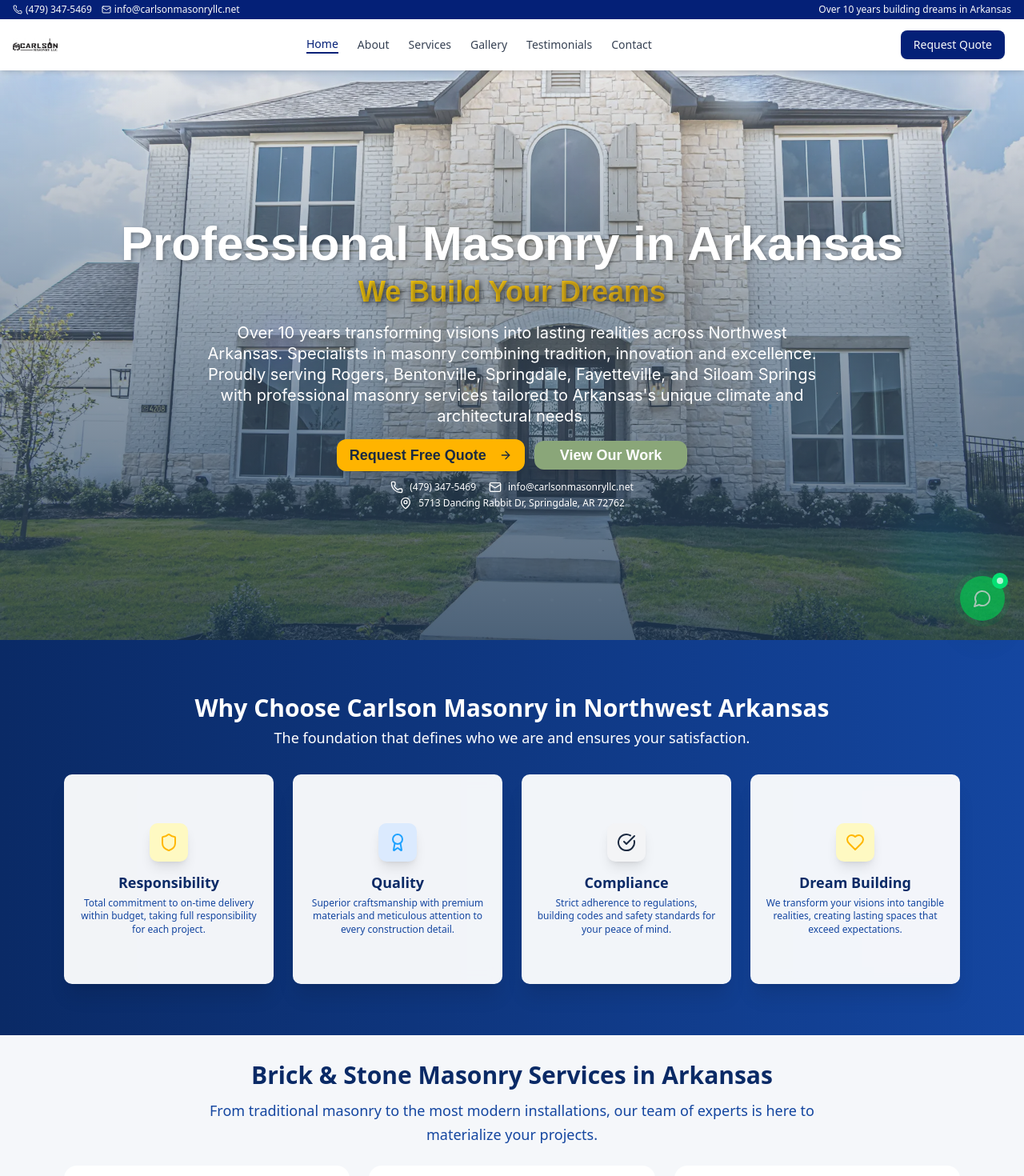
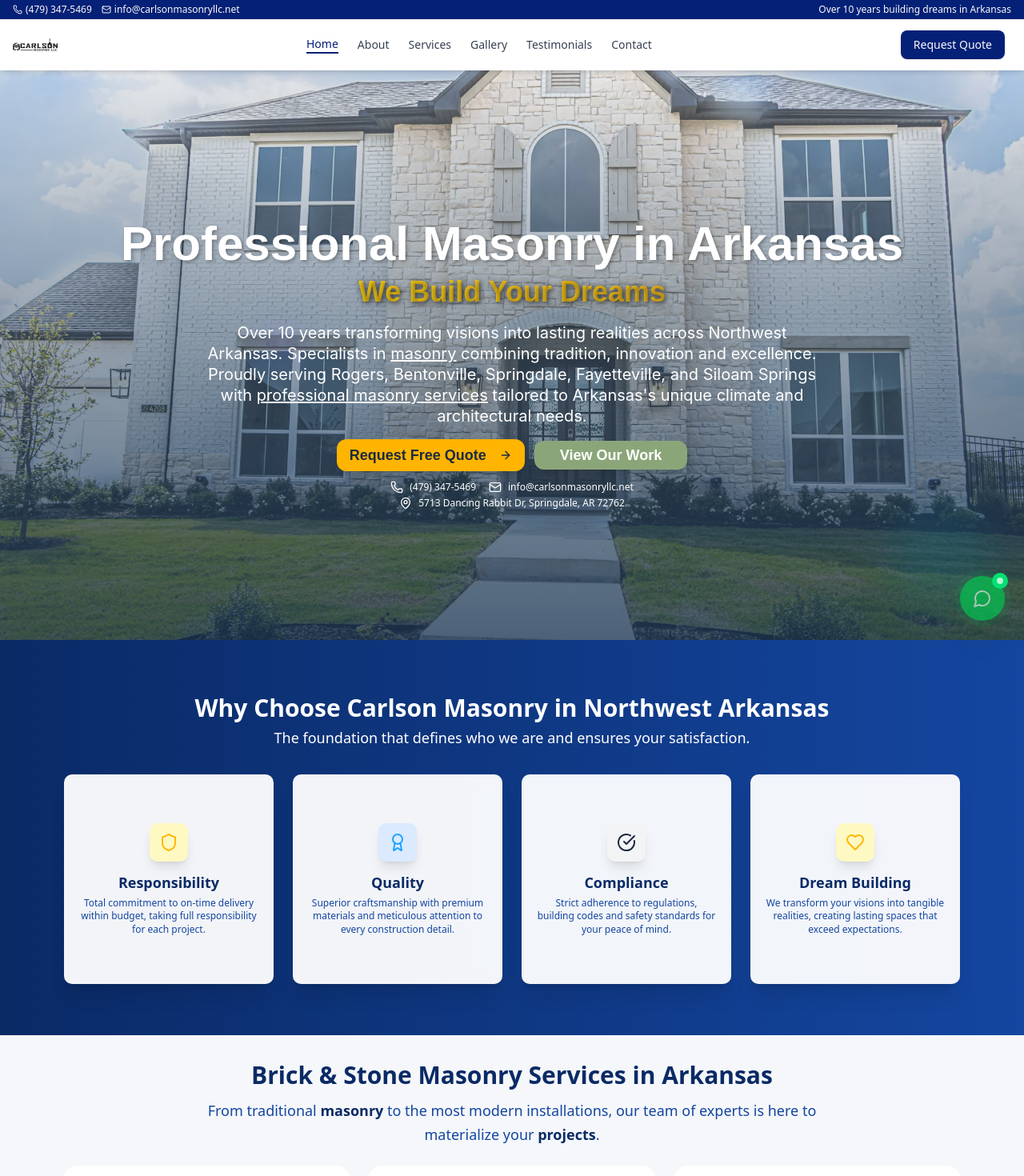
Before and after one commit to Carlsonmasonry/carlson-masonry-website, a React (Vite) app: page / in a window 1280 px wide. Shown: the top 1470 px of the page at 80% size. Built offline with nearby package versions, Linux system fonts and the light colour scheme.

Commit message:
Add strategic internal links + optimize Google Maps with proper address SEO

```diff
--- a/src/components/pages/About.jsx
+++ b/src/components/pages/About.jsx
@@ -142,7 +142,7 @@
             fontFamily: 'Inter, sans-serif',
             lineHeight: '1.6'
           }}>
-            Building dreams and creating legacies since 2010. We combine traditional craftsmanship with modern masonry techniques to forge lasting relationships with every client. Our experienced team delivers exceptional quality in every brick, stone, and project across Northwest Arkansas.
+            Building dreams and creating legacies since 2010. We combine traditional craftsmanship with modern <Link to="/services" className="text-white underline hover:text-yellow-400 transition-colors">masonry techniques</Link> to forge lasting relationships with every client. Our experienced team delivers exceptional quality in every <Link to="/gallery" className="text-white underline hover:text-yellow-400 transition-colors">brick, stone, and project</Link> across Northwest Arkansas.
           </p>
 
           {/* CTA Buttons */}
--- a/src/components/pages/Contact.jsx
+++ b/src/components/pages/Contact.jsx
@@ -437,14 +437,14 @@
                   <CardContent className="p-0">
                     <div className="w-full h-96">
                       <iframe
-                        src="https://www.google.com/maps/embed?pb=!1m18!1m12!1m3!1d3180.1234567890!2d-94.1234567!3d36.1861234!2m3!1f0!2f0!3f0!3m2!1i1024!2i768!4f13.1!3m3!1m2!1s0x0%3A0x0!2zMzbCsDExJzEwLjAiTiA5NMKwMDcnMjQuNCJX!5e0!3m2!1sen!2sus!4v1234567890123!5m2!1sen!2sus"
+                        src="https://www.google.com/maps/embed?pb=!1m18!1m12!1m3!1d3237.8!2d-94.1234!3d36.1861!2m3!1f0!2f0!3f0!3m2!1i1024!2i768!4f13.1!3m3!1m2!1s0x0%3A0x0!2z5713+Dancing+Rabbit+Dr+Springdale+AR+72762!5e0!3m2!1sen!2sus!4v1234567890!5m2!1sen!2sus"
                         width="100%"
                         height="100%"
                         style={{ border: 0 }}
                         allowFullScreen=""
                         loading="lazy"
                         referrerPolicy="no-referrer-when-downgrade"
-                        title="Carlson Masonry LLC Location"
+                        title="Carlson Masonry LLC - 5713 Dancing Rabbit Dr, Springdale, AR 72762"
                         className="rounded-lg"
                       ></iframe>
                     </div>
--- a/src/components/pages/Home.jsx
+++ b/src/components/pages/Home.jsx
@@ -209,7 +209,7 @@
             fontFamily: 'Inter, sans-serif',
             lineHeight: '1.3'
           }}>
-            Over 10 years transforming visions into lasting realities across Northwest Arkansas. Specialists in masonry combining tradition, innovation and excellence. Proudly serving Rogers, Bentonville, Springdale, Fayetteville, and Siloam Springs with professional masonry services tailored to Arkansas's unique climate and architectural needs.
+            Over 10 years transforming visions into lasting realities across Northwest Arkansas. Specialists in <Link to="/services" className="text-white underline hover:text-yellow-400 transition-colors">masonry</Link> combining tradition, innovation and excellence. Proudly serving Rogers, Bentonville, Springdale, Fayetteville, and Siloam Springs with <Link to="/services" className="text-white underline hover:text-yellow-400 transition-colors">professional masonry services</Link> tailored to Arkansas's unique climate and architectural needs.
           </p>
 
           {/* CTA Buttons */}
@@ -354,8 +354,8 @@
               Brick & Stone Masonry Services in Arkansas
             </h2>
             <p className="text-sm md:text-lg max-w-3xl mx-auto leading-relaxed" style={{ color: '#1446A0' }}>
-              From traditional masonry to the most modern installations,
-              our team of experts is here to materialize your projects.
+              From traditional <Link to="/services" className="text-[#0A2A66] font-semibold hover:text-yellow-600 transition-colors">masonry</Link> to the most modern installations,
+              our team of experts is here to materialize your <Link to="/gallery" className="text-[#0A2A66] font-semibold hover:text-yellow-600 transition-colors">projects</Link>.
             </p>
           </div>
 
--- a/src/components/pages/Services.jsx
+++ b/src/components/pages/Services.jsx
@@ -304,11 +304,11 @@
             fontFamily: 'Lato, sans-serif',
             lineHeight: '1.6'
           }}>
-            From traditional brick installation to the most sophisticated natural stone techniques,
+            From traditional <Link to="/services" className="text-white underline hover:text-yellow-400 transition-colors">brick installation</Link> to the most sophisticated <Link to="/services" className="text-white underline hover:text-yellow-400 transition-colors">natural stone techniques</Link>,
             our team of expert craftsmen is ready to materialize any architectural vision
             with the highest quality and professionalism. Serving Rogers, Bentonville, Springdale,
             Fayetteville, and Siloam Springs with specialized masonry solutions designed for
-            Arkansas's unique climate and architectural heritage.
+            Arkansas's unique climate and architectural heritage. <Link to="/gallery" className="text-white underline hover:text-yellow-400 transition-colors">View our completed projects</Link>.
           </p>
 
           {/* CTA Buttons */}
```
